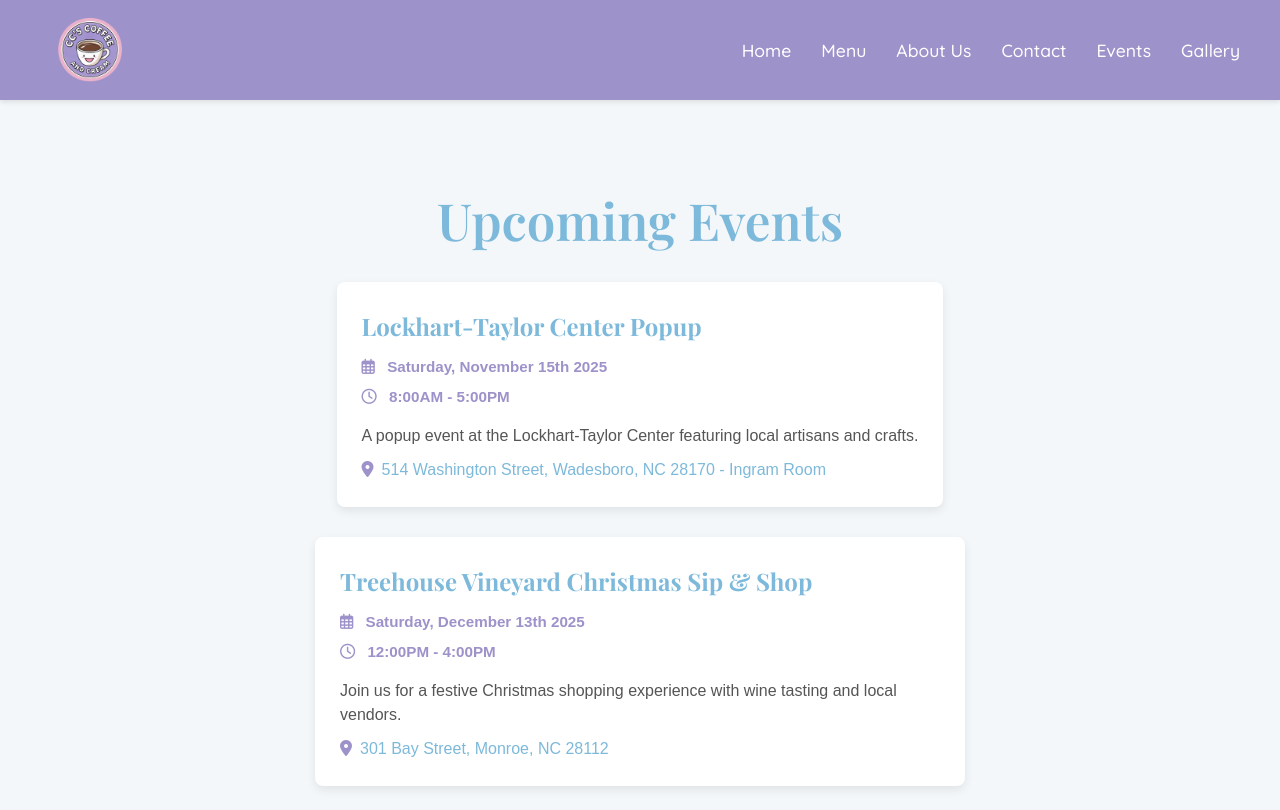
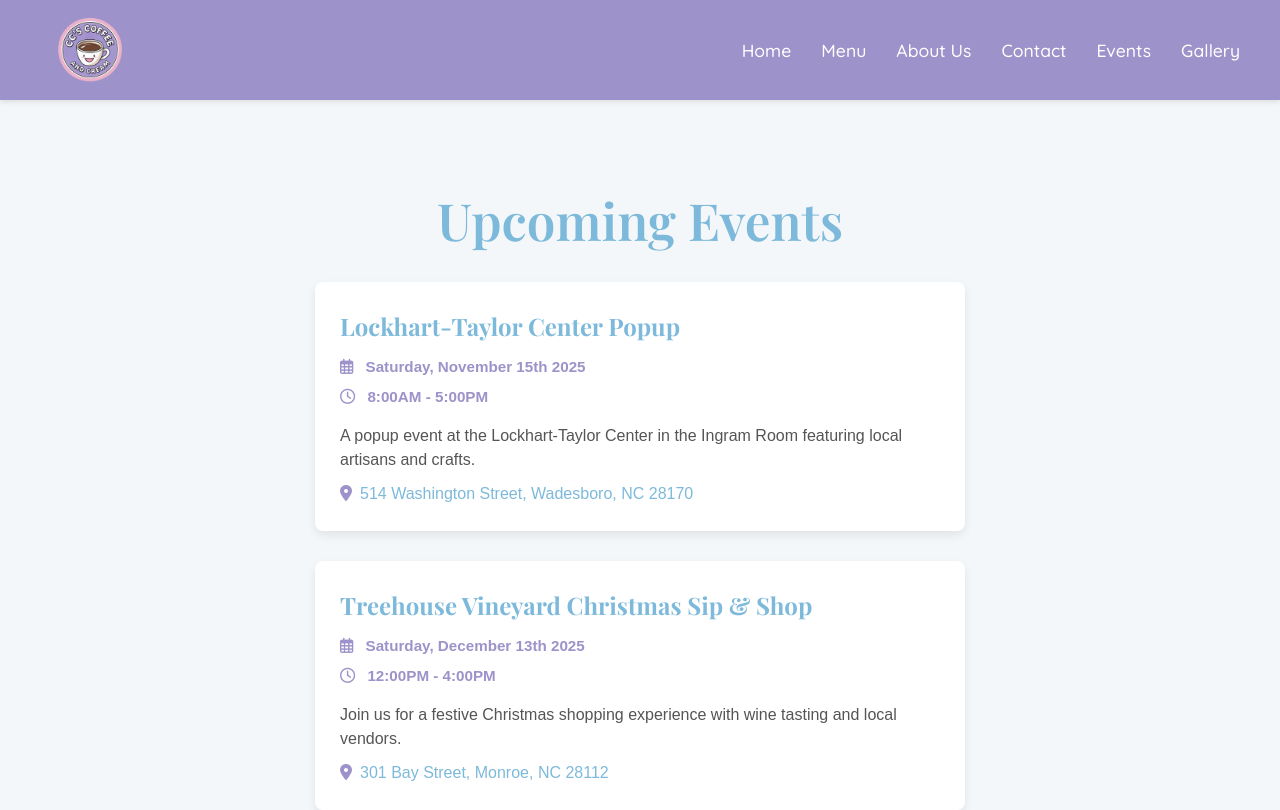
Before and after one commit to ChanningBarnes/ccscoffeeandcream, a React (Create React App) app: page /events in a window 1280 px wide. Shown: the top 810 px of the page. Built offline with nearby package versions, Linux system fonts and the light colour scheme; a web font is replaced by a local one.

Commit message:
fixed new event

```diff
--- a/src/data/eventData.js
+++ b/src/data/eventData.js
@@ -5,8 +5,8 @@ const events = [
     title: 'Lockhart-Taylor Center Popup',
     date: 'Saturday, November 15th 2025',
     time: '8:00AM - 5:00PM',
-    description: 'A popup event at the Lockhart-Taylor Center featuring local artisans and crafts.',
-    address: '514 Washington Street, Wadesboro, NC 28170 - Ingram Room'
+    description: 'A popup event at the Lockhart-Taylor Center in the Ingram Room featuring local artisans and crafts.',
+    address: '514 Washington Street, Wadesboro, NC 28170'
   },
   {
     id: 1,
```
